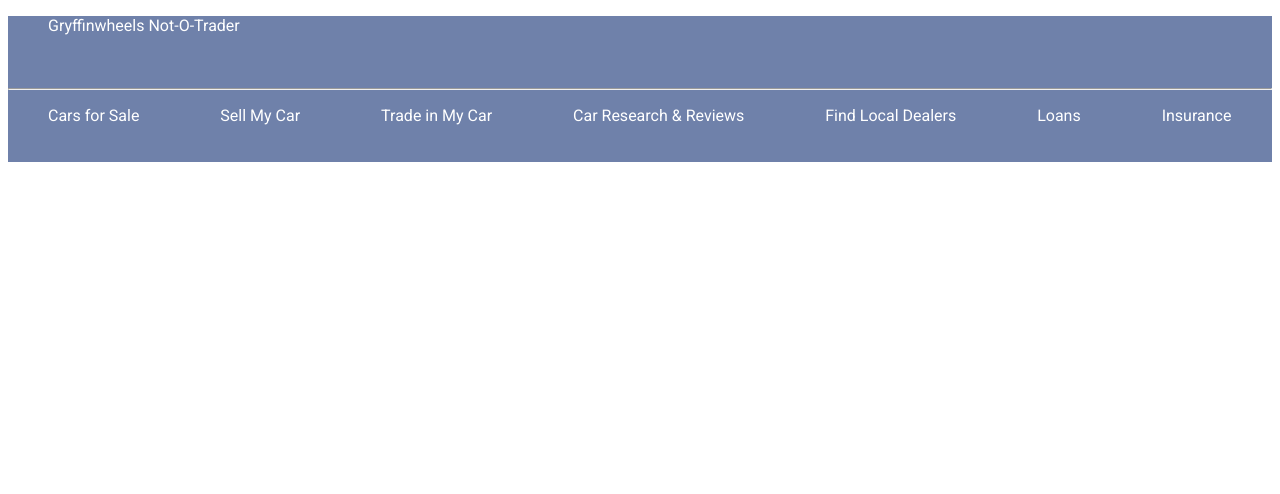
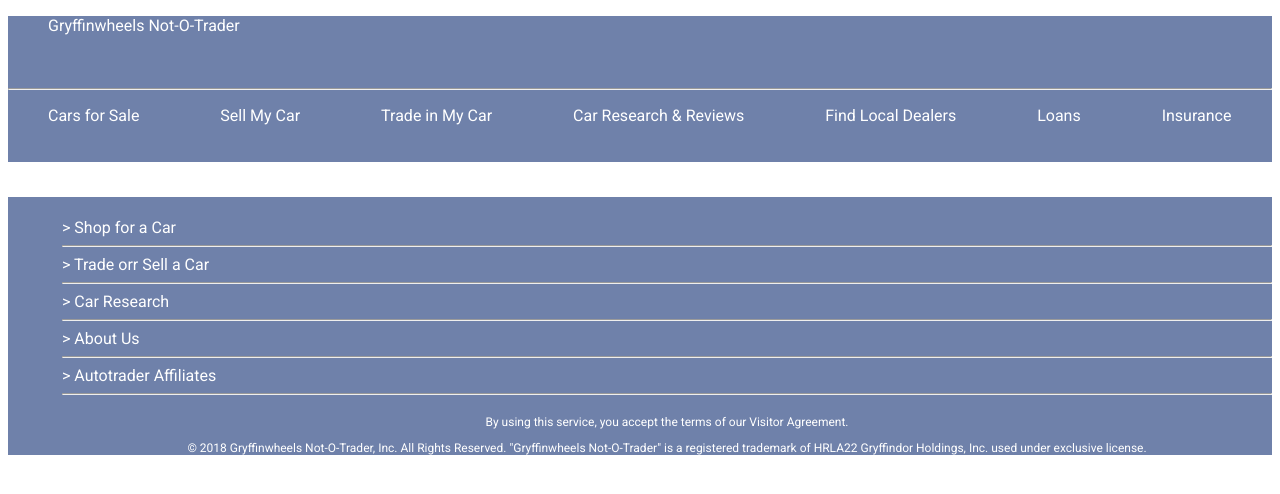
Before and after one commit to jmetz93/autoMarketPlace-proxy, a website: page client/dist/index.html in a window 1280 px wide. Drawn offline with Linux system fonts and the light colour scheme.

Commit message:
Do some work on index.html

```diff
--- a/client/dist/index.html
+++ b/client/dist/index.html
@@ -24,6 +24,7 @@
       align-items: center;
       height: 56px;
       list-style: none;
+      max-height: 50%;
     }
     nav#navbar ul.navbar-items li {
       display: flex;
@@ -44,16 +45,32 @@
     div#vehicle-overview > div:first-child {
       margin-left: auto !important;
     }
+    footer {
+      background-color: #6f81aa;
+      color: white;
+    }
+    footer div#footer-nav {
+      padding-top: 21px;
+      margin-left: 54px;
+    }
+    footer div.legalese {
+      margin-top: 20px;
+      font-size: 0.75em;
+      text-align: center;
+    }
   </style>
 </head>
 <body>
   <div id="app">
     <div id="container">
       <nav id="navbar">
-        <ul class="navbar-items logo">
+        <div class="logo">
+          <ul class="navbar-items">
             <li>Gryffinwheels Not-O-Trader</li>
           </ul>
+        </div>
         <hr />
+        <div>
           <ul class="navbar-items">
             <li>Cars for Sale</li>
             <li>Sell My Car</li>
@@ -63,6 +80,7 @@
             <li>Loans</li>
             <li>Insurance</li>
           </ul>
+        </div>
       </nav>
       <div id="left">
         <div id="image-gallery"></div>
@@ -72,16 +90,35 @@
       <div id="right">
         <div id="seller-sidebar"></div>
       </div>
+      <footer>
+        <div id="footer-nav">
+          <div>&gt; Shop for a Car</div>
+          <hr />
+          <div>&gt; Trade orr Sell a Car</div>
+          <hr />
+          <div>&gt; Car Research</div>
+          <hr />
+          <div>&gt; About Us</div>
+          <hr />
+          <div>&gt; Autotrader Affiliates</div>
+          <hr />
+          <div class="legalese">
+            <p>By using this service, you accept the terms of our Visitor Agreement.</p>
+            <p>
+              © 2018 Gryffinwheels Not-O-Trader, Inc. All Rights Reserved.
+              "Gryffinwheels Not-O-Trader" is a registered trademark of HRLA22 Gryffindor Holdings, Inc.
+              used under exclusive license.
+            </p>
           </div>
         </div>
-  <!-- <script src="http://localhost:3000/bundle.js"></script>
-  <script src="http://localhost:4000/bundle.js"></script>
-  <script src="http://localhost:5000/bundle.js"></script>
-  <script src="http://localhost:5500/bundle.js"></script> -->
+      </footer>
+    </div>
+  </div>
+  <script src="http://75.101.193.74:5500/bundle.js"></script> <!-- Seller sidebar -->
+  <!-- <script src="https://s3-us-west-2.amazonaws.com/gryffinwheels/seller-sidebar.js"></script> -->
+  <script src="http://18.191.161.74:7000/bundle.js"></script> <!-- Image gallery -->
+  <!-- <script src="https://s3-us-west-2.amazonaws.com/gryffinwheels/image-gallery.js"></script> -->
   <script src="https://s3-us-west-2.amazonaws.com/gryffinwheels/about-model.js"></script>
-  <script src="https://s3-us-west-2.amazonaws.com/gryffinwheels/image-gallery.js"></script>
-  <script src="https://s3-us-west-2.amazonaws.com/gryffinwheels/seller-sidebar.js"></script>
-  <!-- <script src="http://localhost:5500/bundle.js"></script> -->
   <script src="https://s3-us-west-2.amazonaws.com/gryffinwheels/vehicle-overview.js"></script>
 </body>
 </html>
```
Lines whose indentation alone changed are shown as unchanged.
